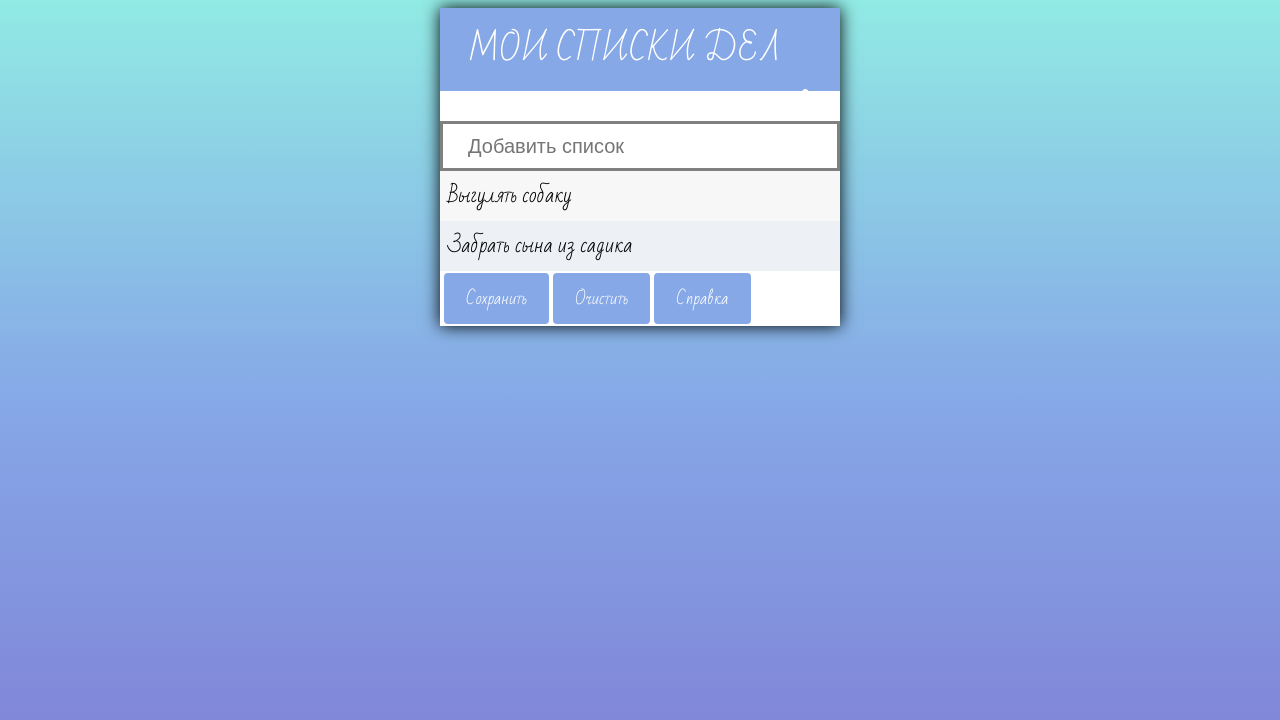
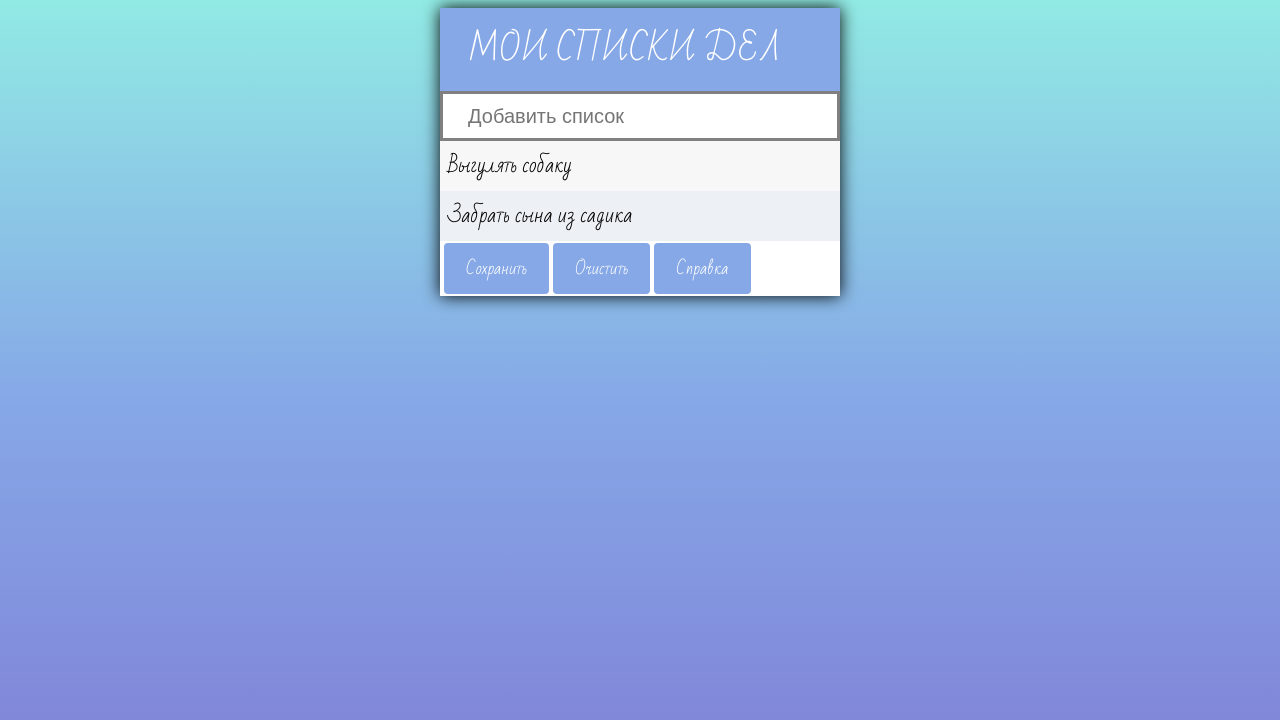
Before and after one commit to viktor-zavertalyk/my-first, a plain HTML site: page index.html in a window 1280 px wide. Drawn offline with Linux system fonts and the light colour scheme; a script that the page names is missing.

Commit message:
Update index.html

```diff
--- a/index.html
+++ b/index.html
@@ -12,7 +12,7 @@
 </head>
 <body>
 	 <div id="todo">
-            <h1>Мои списки дел <i id="pensil" class="fas fa-pencil-alt"></i></h1>
+            <h1>Мои списки дел</h1>
             <input type="text" placeholder="Добавить список">
             <ul class="todos">
                 <li><span class="todo-text">Выгулять собаку</span><span class="todo-trash"><i class="fas fa-trash-alt"></i></span></li>
@@ -27,8 +27,7 @@
         <div id = "overlay">
             <a href="javascript:void(0)" class="closeTips">&times;</a>
             <ul class="tips">
-                <li>Чтобы спрятать или показать поле ввода, кликните на карандаш</li>
-                <li>Для добавления списка дел напишите текст в поле ввода и нажмите Ввод</li>
+                <li>Для добавления списка дел напишите текст в поле ввода и нажмите Enter</li>
                 <li>Чтобы удалить один пункт, наведите на него и нажмите на значок корзины</li>
                 <li>Чтобы удалить все списки дел, нажмите "Очистить"</li>
                 <li>Нажмите "Сохранить", чтобы сохранить список дел на потом</li>
```
